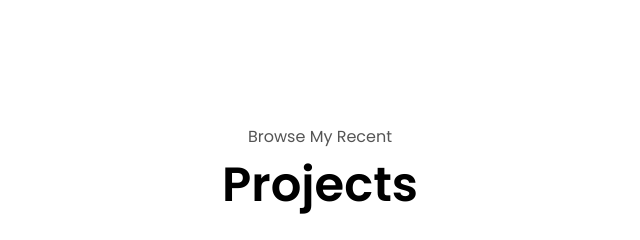
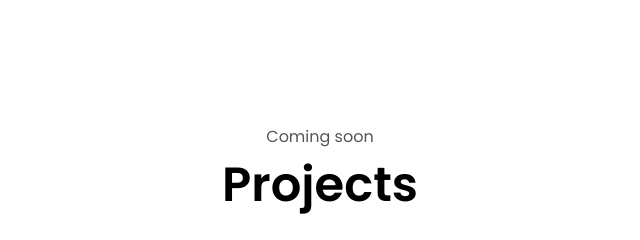
Before and after one commit to fezco99/NkosingiphileResume.github.io, a plain HTML site: page index.html in a window 1280 px wide. Shown: the part 2220-2460 px from the top of the page, 320-960 px from the left. Drawn offline with Linux system fonts and the light colour scheme.

Commit message:
Update index.html
fixing project section

```diff
--- a/index.html
+++ b/index.html
@@ -284,7 +284,7 @@
       />
     </section>
     <section id="projects">
-      <p class="section__text__p1">Browse My Recent</p>
+      <p class="section__text__p1">Coming soon</p>
       <h1 class="title">Projects</h1>
       <div class="experience-details-container">
         <div class="about-containers">
```
